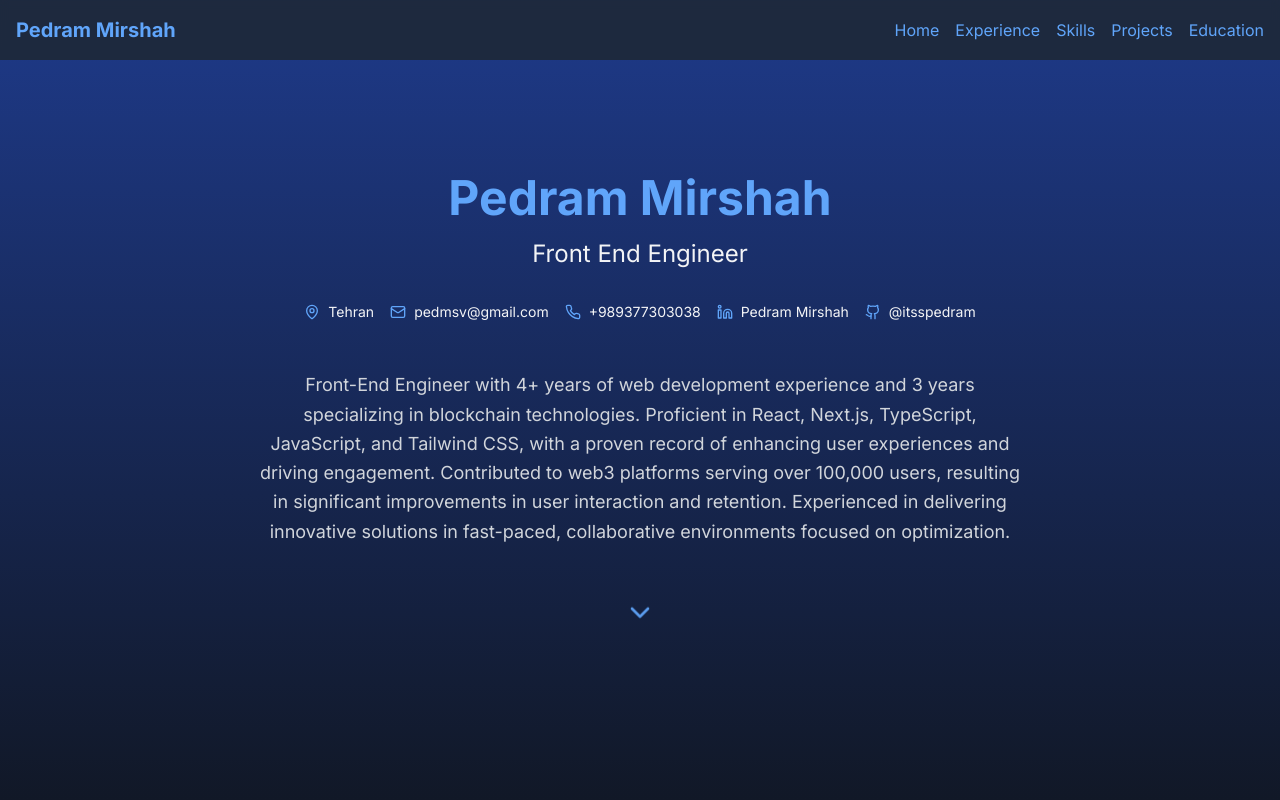
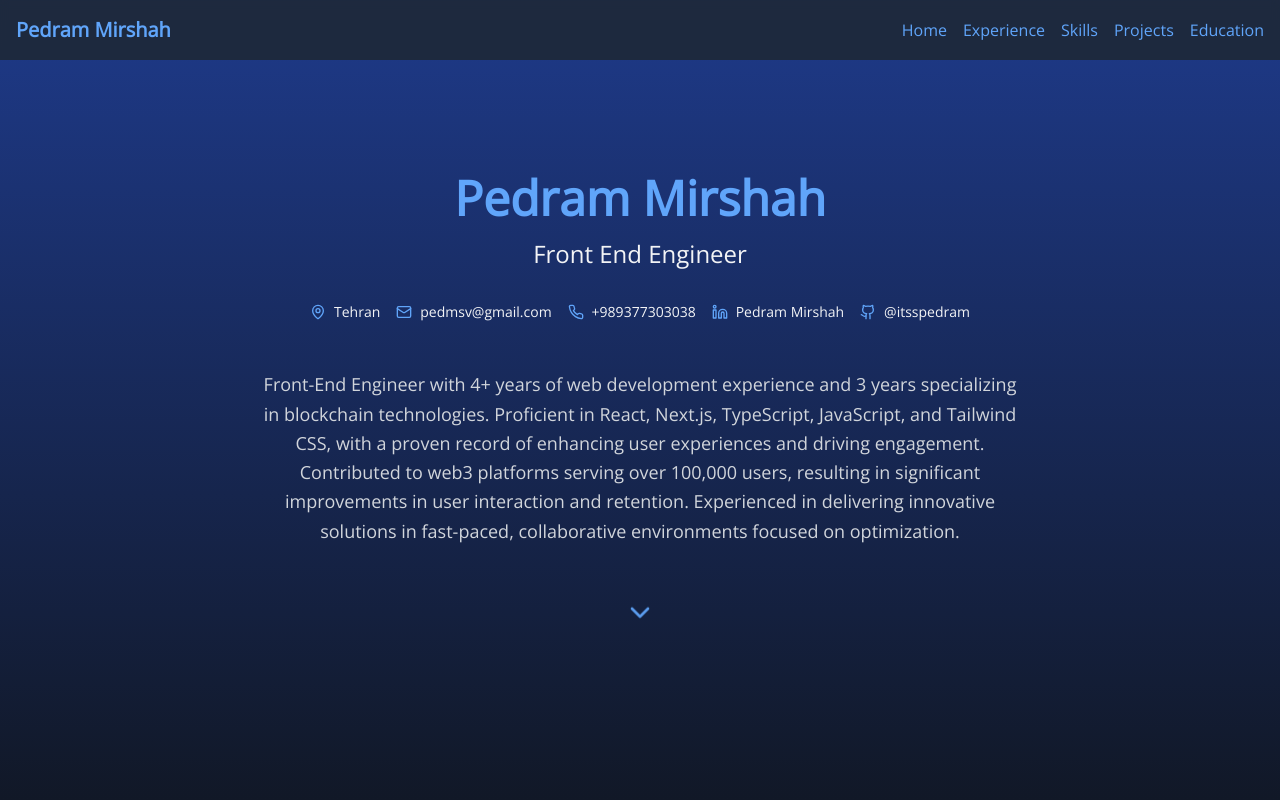
Before and after one commit to itsspedram/CV, a Next.js app: page / in a window 1280 px wide. Shown: the top 800 px of the page. Built offline with nearby package versions, Linux system fonts and the light colour scheme.

Commit message:
add font

```diff
--- a/app/globals.css
+++ b/app/globals.css
@@ -17,6 +17,7 @@
 }
 
 body {
+  font-family: "Open Sans" !important;
   color: rgb(var(--foreground-rgb));
   background: linear-gradient(
       to bottom,
--- a/app/layout.tsx
+++ b/app/layout.tsx
@@ -1,6 +1,9 @@
 import './globals.css'
 import type { Metadata } from 'next'
 import { Inter } from 'next/font/google'
+import "@fontsource/open-sans"; // Defaults to weight 400
+import "@fontsource/open-sans/400.css"; // Specify weight
+import "@fontsource/open-sans/400-italic.css"; // Specify weight and style
 
 const inter = Inter({ subsets: ['latin'] })
 
--- a/app/page.tsx
+++ b/app/page.tsx
@@ -288,10 +288,10 @@ export default function Home() {
       <nav className="fixed top-0 left-0 right-0 bg-gray-800 bg-opacity-90 backdrop-blur-sm z-50">
         <div className="container mx-auto px-4">
           <div className="flex justify-between items-center py-4">
-            <div className="text-xl font-bold text-blue-400">
+            <div className="text-xl font-bold text-blue-400 ">
               Pedram Mirshah
             </div>
-            <ul className="flex space-x-4">
+            <ul className="md:flex space-x-4 hidden">
               {(
                 Object.keys(sectionRefs) as Array<keyof typeof sectionRefs>
               ).map((sectionId) => (
--- a/next.config.js
+++ b/next.config.js
@@ -2,7 +2,7 @@
 const nextConfig = {
     output: 'export', // Enables static export
     reactStrictMode: true,
-     basePath: '/CV',  // Optional: Set this if you're deploying to a subdirectory
+    //  basePath: '/CV',  // Optional: Set this if you're deploying to a subdirectory
 }
 
 module.exports = nextConfig
--- a/package.json
+++ b/package.json
@@ -9,6 +9,7 @@
     "lint": "next lint"
   },
   "dependencies": {
+    "@fontsource/open-sans": "^5.1.0",
     "@types/node": "22.7.1",
     "@types/react": "18.3.9",
     "@types/react-dom": "18.3.0",
```
Also changed, not shown: 1 other file (tests, documents, lock files or other folders).
